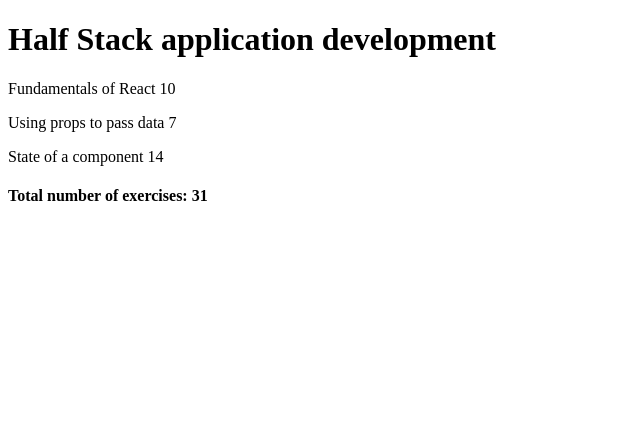
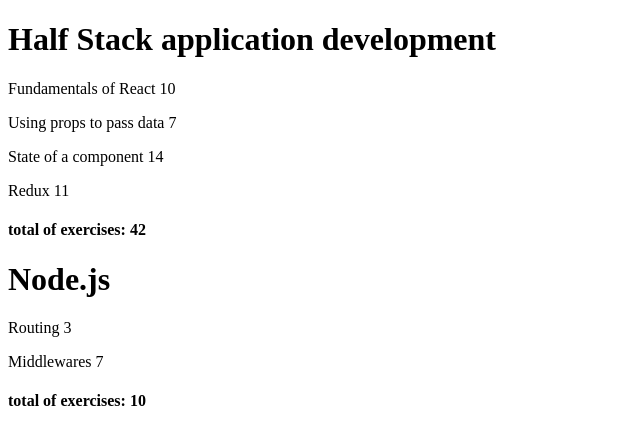
Before and after one commit to metsoila/FSO22, a JavaScript app in the folder part2/courseinfo/: page / in a window 1280 px wide. Shown: the top 444 px of the page, without its empty margins (0-640 px from the left). Built offline with nearby package versions, Linux system fonts and the light colour scheme.

Commit message:
2.4 added, courseinfo part9

```diff
--- a/part2/courseinfo/src/App.js
+++ b/part2/courseinfo/src/App.js
@@ -31,28 +31,25 @@ const Total = ({parts}) => {
 
   return (
     <h4>
-      Total number of exercises: {total}
+      total of exercises: {total}
     </h4>
   )
 }
 
 const Course = ({course}) => {
-  const name = course.name
-  const id = course.id
   const parts = course.parts
-
   return (
-    <>
-      <Header name={name}/>
+    <div>
       <Content parts={parts}/>
       <Total parts={parts}/>
-    </>
+    </div>
   )
 }
 
 
 const App = () => {
-  const course = {
+  const courses = [
+    {
       name: 'Half Stack application development',
       id: 1,
       parts: [
@@ -70,13 +67,40 @@ const App = () => {
           name: 'State of a component',
           exercises: 14,
           id: 3
+        },
+        {
+          name: 'Redux',
+          exercises: 11,
+          id: 4
+        }
+      ]
+    },
+    {
+      name: 'Node.js',
+      id: 2,
+      parts: [
+        {
+          name: 'Routing',
+          exercises: 3,
+          id: 1
+        },
+        {
+          name: 'Middlewares',
+          exercises: 7,
+          id: 2
         }
       ]
     }
+  ]
 
   return (
     <div>
-      <Course course={course} />
+      {courses.map(course=>
+        <>
+          <Header name={course.name}/>
+          <Course course={course}/>
+        </>
+      )}
     </div>
   )
 }
```
Lines whose indentation alone changed are shown as unchanged.
